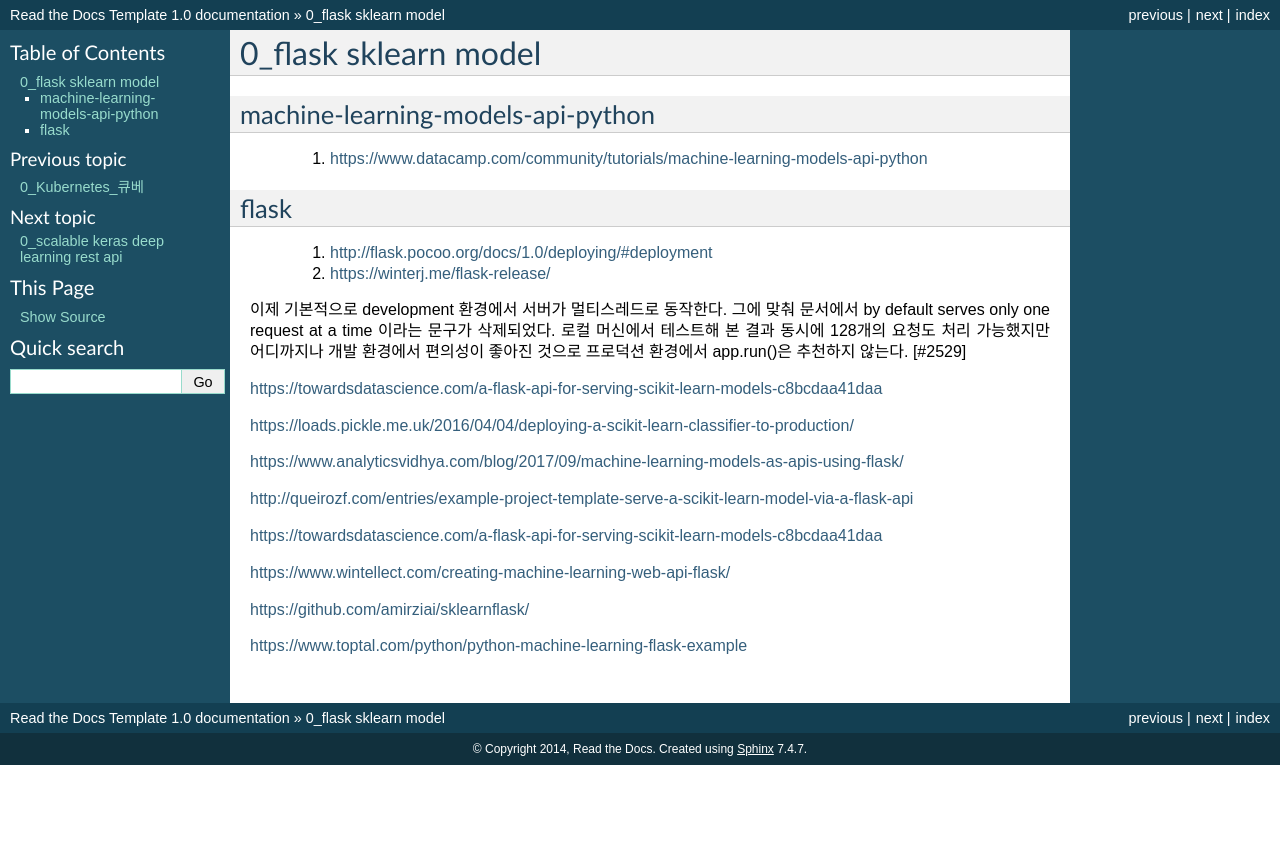
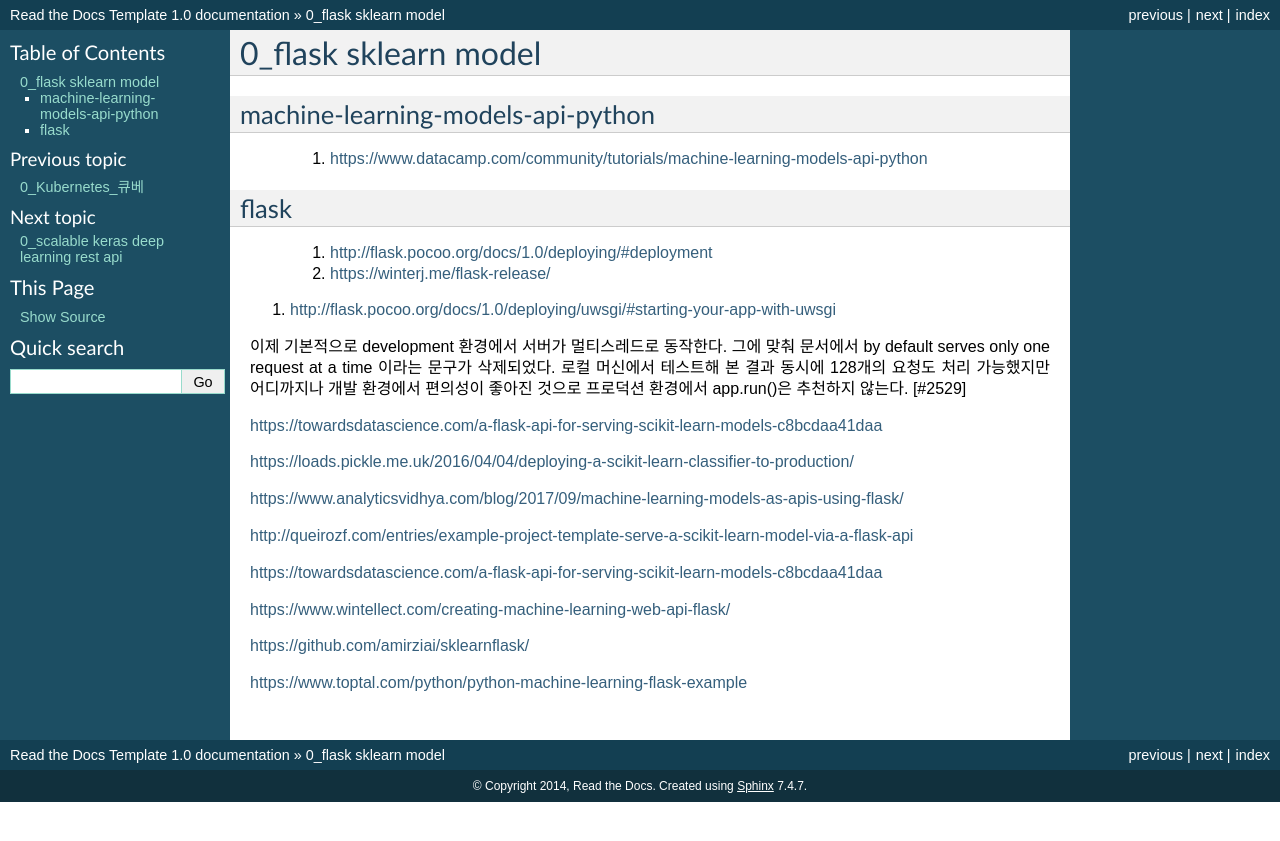
Before and after one commit to smart1004/ReadTheDocs, a Sphinx documentation site: the page built from docs/0_flask_sklearn_model.rst, in a window 1280 px wide. Shown: the top 841 px of the page. Built offline with Sphinx 7.4.7, drawn with Linux system fonts in a browser that asks for light colours; some of the changed lines change nothing that is shown.

Commit message:
Update 0_flask_sklearn_model.rst

```diff
--- a/docs/0_flask_sklearn_model.rst
+++ b/docs/0_flask_sklearn_model.rst
@@ -14,6 +14,8 @@ flask
  #. http://flask.pocoo.org/docs/1.0/deploying/#deployment
 
  #. https://winterj.me/flask-release/
+
+#. http://flask.pocoo.org/docs/1.0/deploying/uwsgi/#starting-your-app-with-uwsgi
 
 이제 기본적으로 development 환경에서 서버가 멀티스레드로 동작한다. 그에 맞춰 문서에서 by default serves only one request at a time 이라는 문구가 삭제되었다. 로컬 머신에서 테스트해 본 결과 동시에 128개의 요청도 처리 가능했지만 어디까지나 개발 환경에서 편의성이 좋아진 것으로 프로덕션 환경에서 app.run()은 추천하지 않는다. [#2529]
 
```
